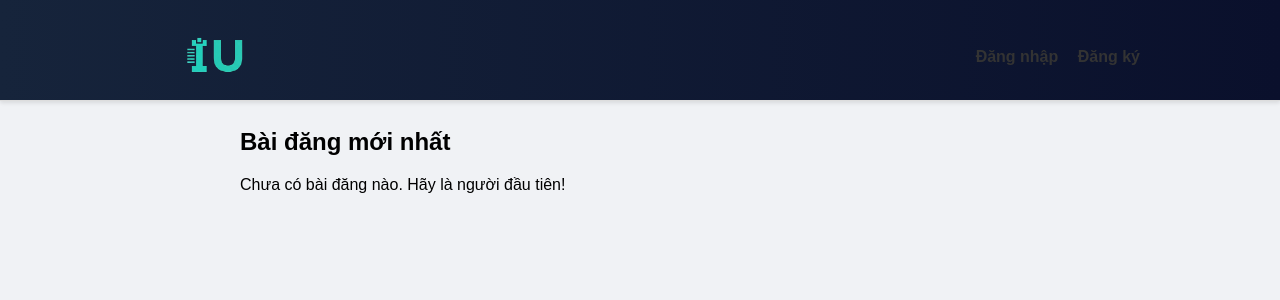
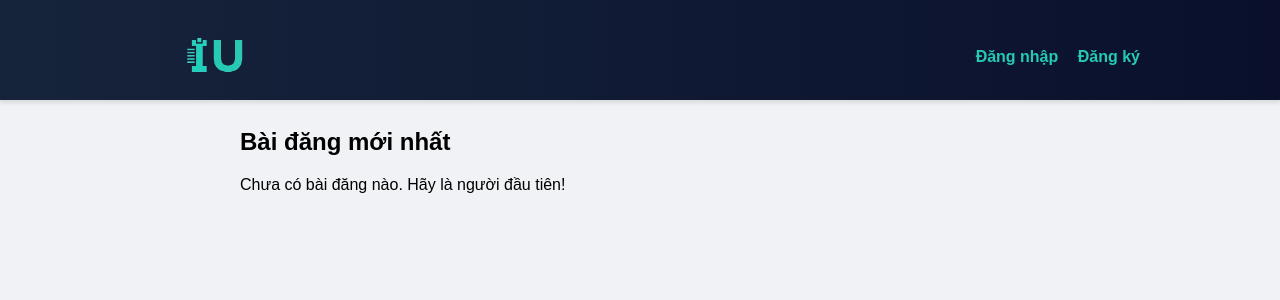
Before and after one commit to PhanDat3108/MiniProject-IUCLUB, a Flask app: page / in a window 1280 px wide. Shown: the top 300 px of the page. Run offline with Flask 3, Linux system fonts and the light colour scheme; data that the repository does not hold is empty.

Commit message:
đổi cấu trúc

```diff
--- a/static/css/layout.css
+++ b/static/css/layout.css
@@ -35,7 +35,7 @@ body {
 .nav-links a, .nav-hello {
     margin-left: 15px;
     text-decoration: none;
-    color: #333;
+    color: #25cab5;
     font-weight: 600;
 }
 .nav-links a:hover {
--- a/templates/admin_posts.html
+++ b/templates/admin_posts.html
@@ -17,7 +17,7 @@
             </li>
         </ul>
         <hr>
-        <a href="{{ url_for('user.dashboard') }}">Về Dashboard</a>
+        <a href="{{ url_for('post.home') }}">Về Home</a>
     </div>
 
     <div class="main-content">
```
